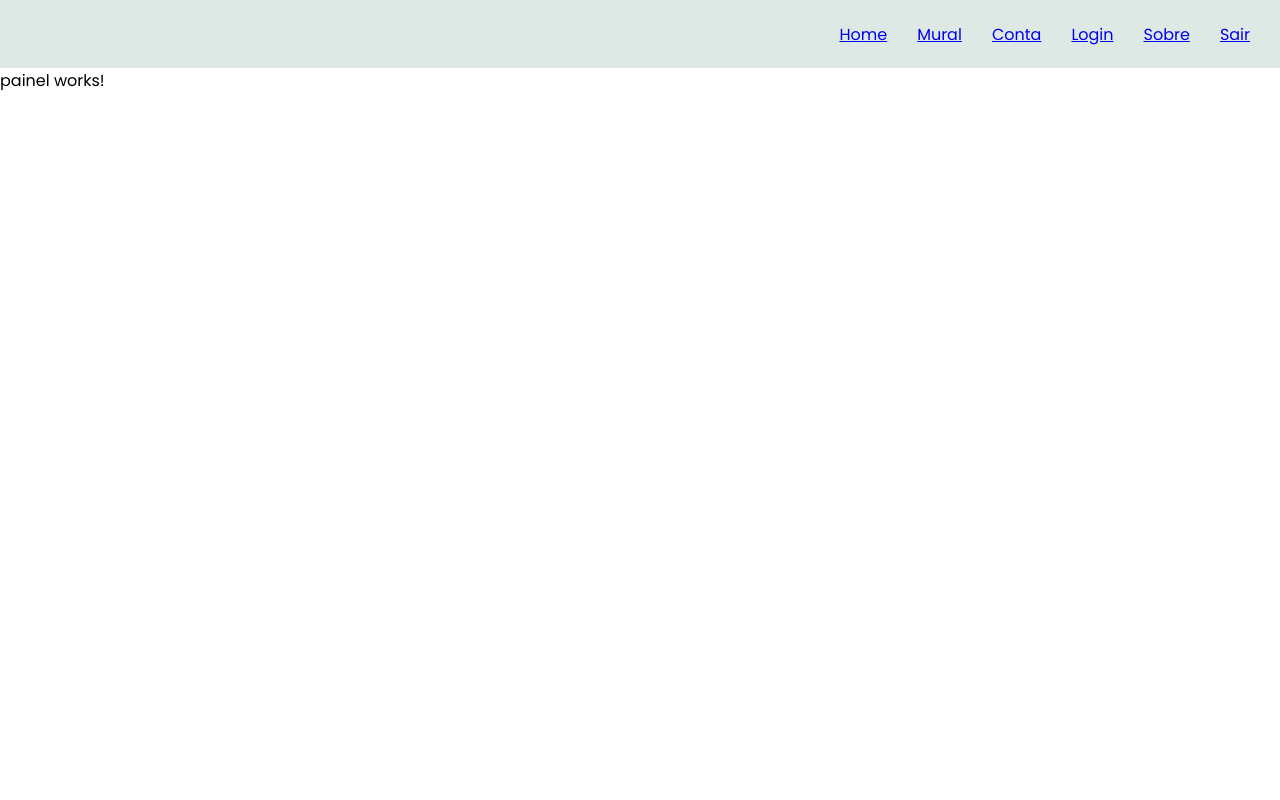
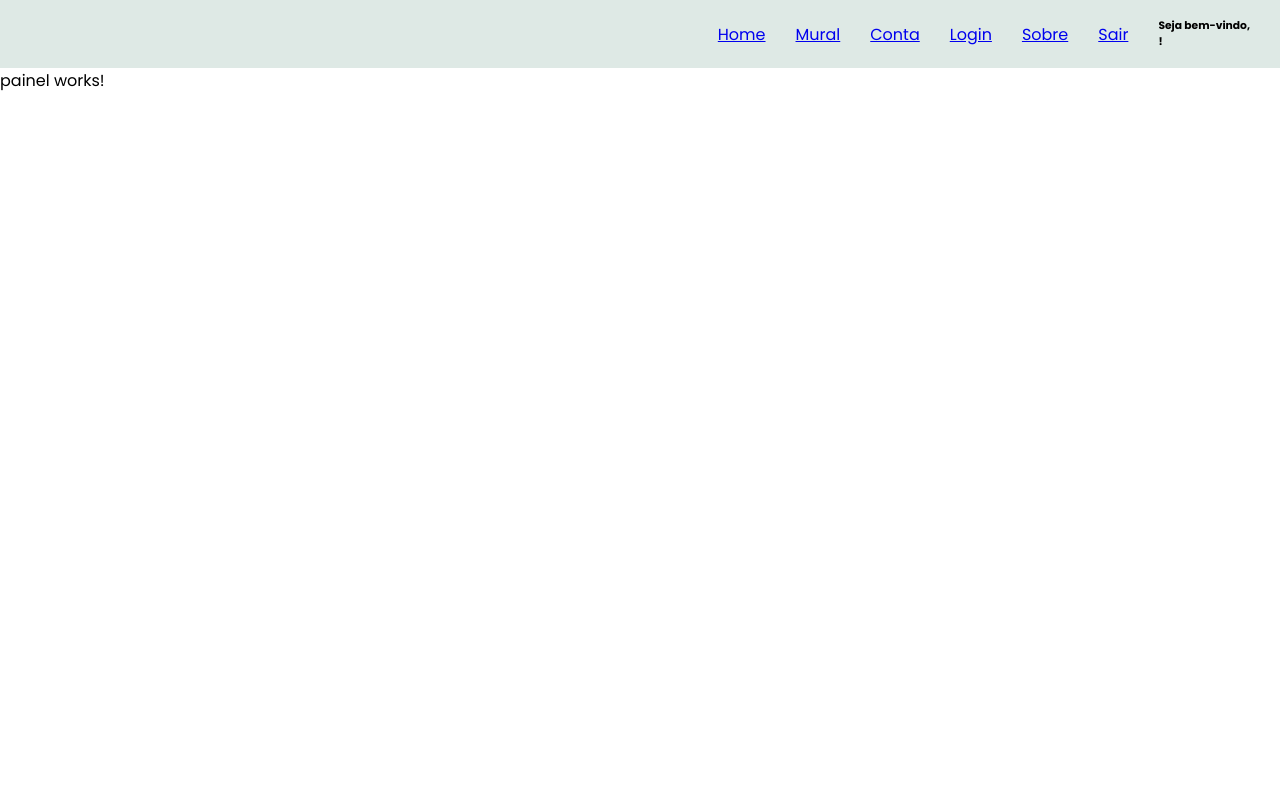
Before and after one commit to fabioyferreira/my-app, an Angular app: page /painel in a window 1280 px wide. Shown: the top 800 px of the page. Built offline with nearby package versions, Linux system fonts and the light colour scheme.

Commit message:
05-01-2025 loginusuario

```diff
--- a/src/app/componentes/cabecalho/cabecalho.component.html
+++ b/src/app/componentes/cabecalho/cabecalho.component.html
@@ -42,4 +42,10 @@
         </li>
     </div>
 
+    <div>
+    <h6>Seja bem-vindo, </h6>
+    <h6>{{ userName}}!</h6>
+
+    </div>
+
 </nav>
--- a/src/app/componentes/cabecalho/cabecalho.component.ts
+++ b/src/app/componentes/cabecalho/cabecalho.component.ts
@@ -8,5 +8,8 @@ import { Component } from '@angular/core';
   styleUrl: './cabecalho.component.css'
 })
 export class CabecalhoComponent {
-
+  userName:string | null;
+  ngOnInit(){
+    this.userName = sessionStorage.getItem('user');
+  }
 }
--- a/src/app/componentes/paginas/painel/painel.component.ts
+++ b/src/app/componentes/paginas/painel/painel.component.ts
@@ -9,4 +9,6 @@ import { Component } from '@angular/core';
 })
 export class PainelComponent {
 
+
+
 }
--- a/tsconfig.json
+++ b/tsconfig.json
@@ -4,7 +4,7 @@
   "compileOnSave": false,
   "compilerOptions": {
     "outDir": "./dist/out-tsc",
-    "strict": true,
+    "strict": false,
     "noImplicitOverride": true,
     "noPropertyAccessFromIndexSignature": true,
     "noImplicitReturns": true,
```
